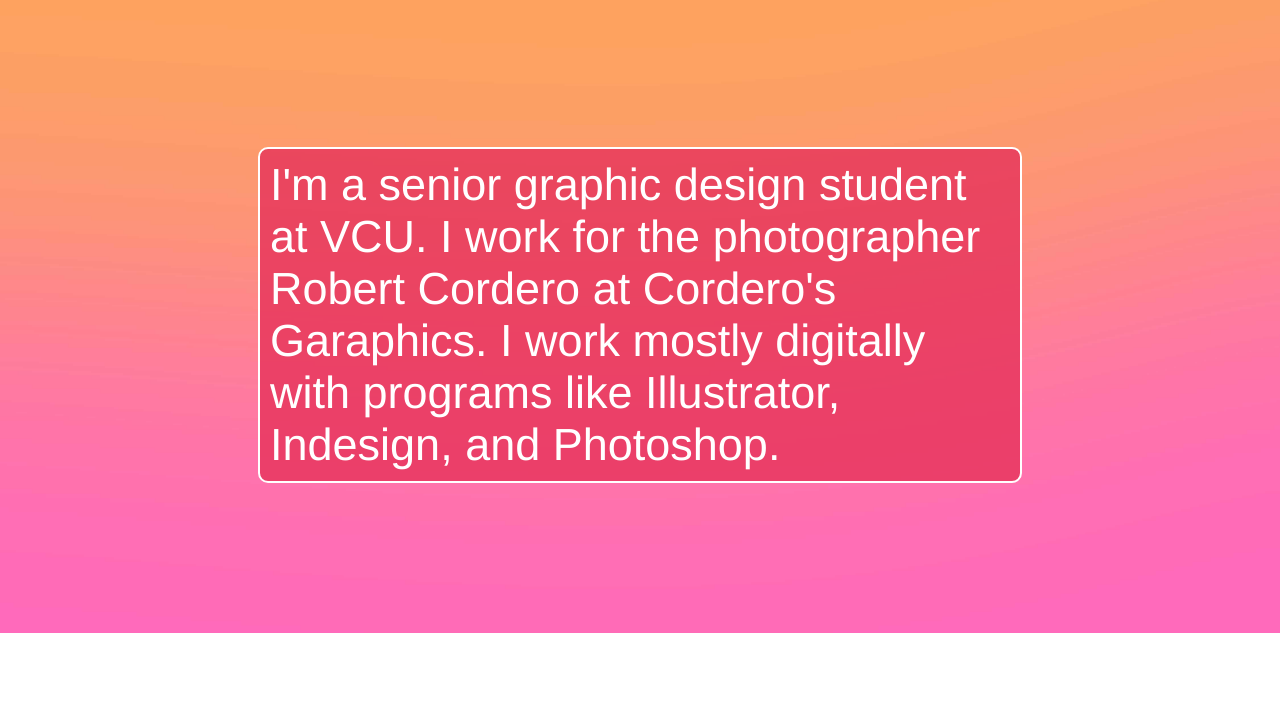
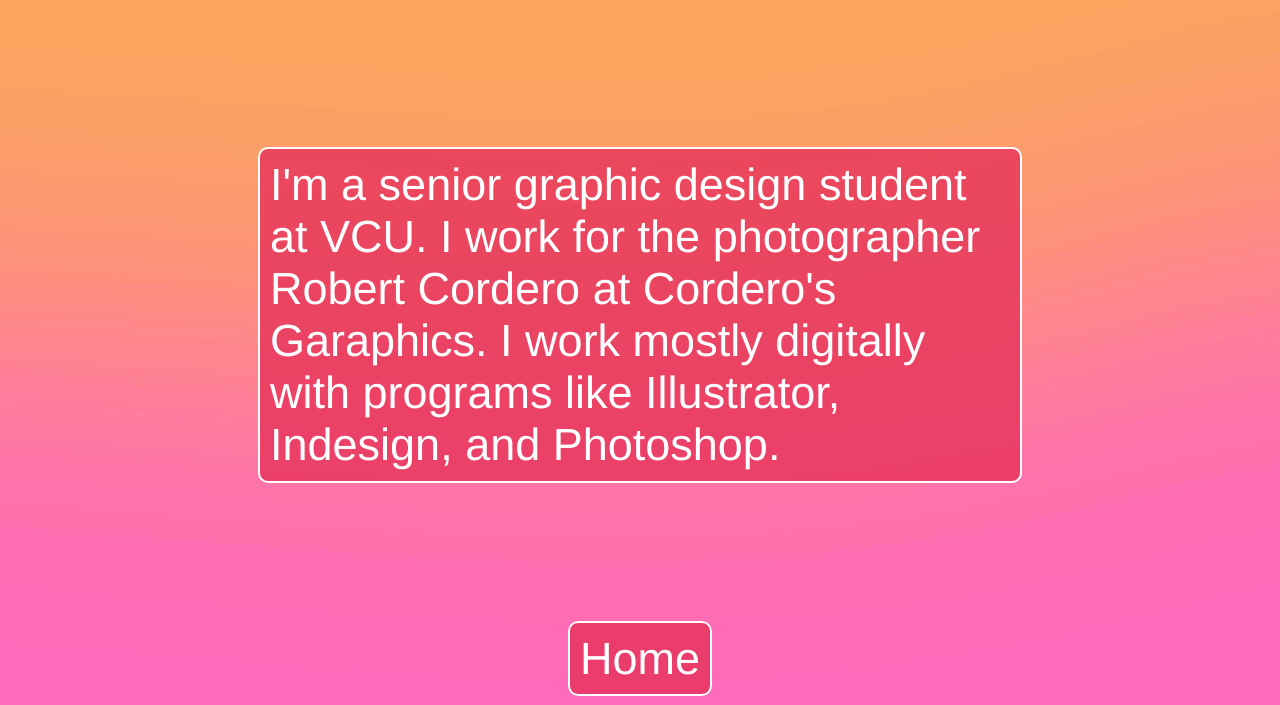
Before and after one commit to dilloncg/About, a plain HTML site: page index.html in a window 1280 px wide. Shown: the part 216-921 px from the top of the page. Before the commit the page ends 849 px from the top, so only its background shows below. Drawn offline with Linux system fonts and the light colour scheme.

Commit message:
home button

```diff
--- a/index.html
+++ b/index.html
@@ -8,5 +8,6 @@
   <h1>About Caty Dillon</h1>
   <p>I'm a senior graphic design student at VCU. I work for the photographer Robert Cordero at Cordero's Garaphics.
   I work mostly digitally with programs like Illustrator, Indesign, and Photoshop.</p>
+  <h2><a href="https://dilloncg.github.io/Caty-Class-Site/"/index.html>Home</a></h2>
 </body>
 </html>
--- a/style.css
+++ b/style.css
@@ -26,3 +26,25 @@
   margin: 150px 250px;
   background: rgba(230, 50, 90, 0.8)
 }
+
+a{
+  font: 45px helvetica;
+  color: white;
+  text-align: center;
+  text-decoration-line: none;
+  border: 2px solid;
+  border-radius: 10px;
+  padding: 10px;
+  background: rgba(230, 50, 90, 0.8)
+}
+
+h2{
+  text-align: center;
+}
+
+<!--
+a:hover
+{
+  background-color: white;
+}
+//-->
```
